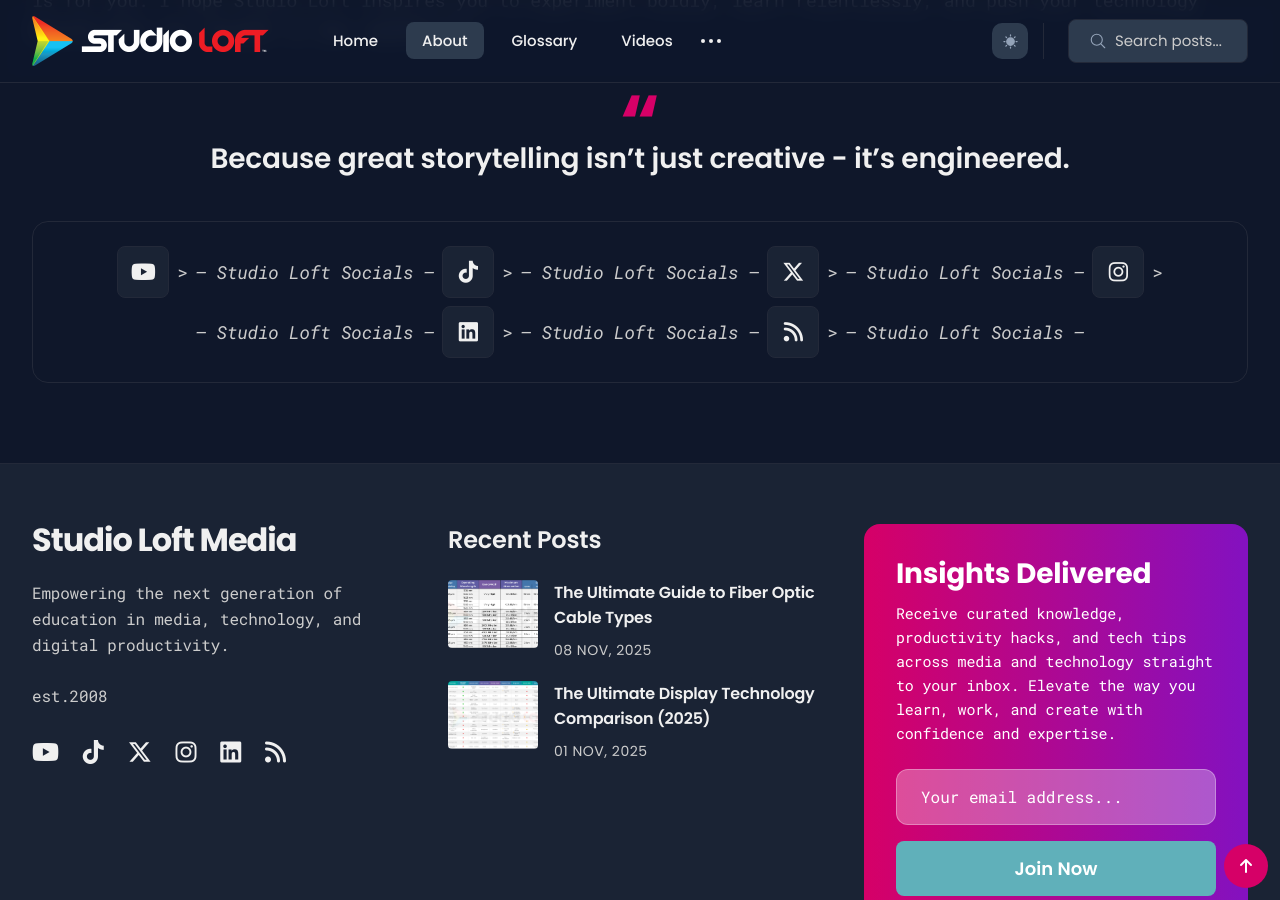
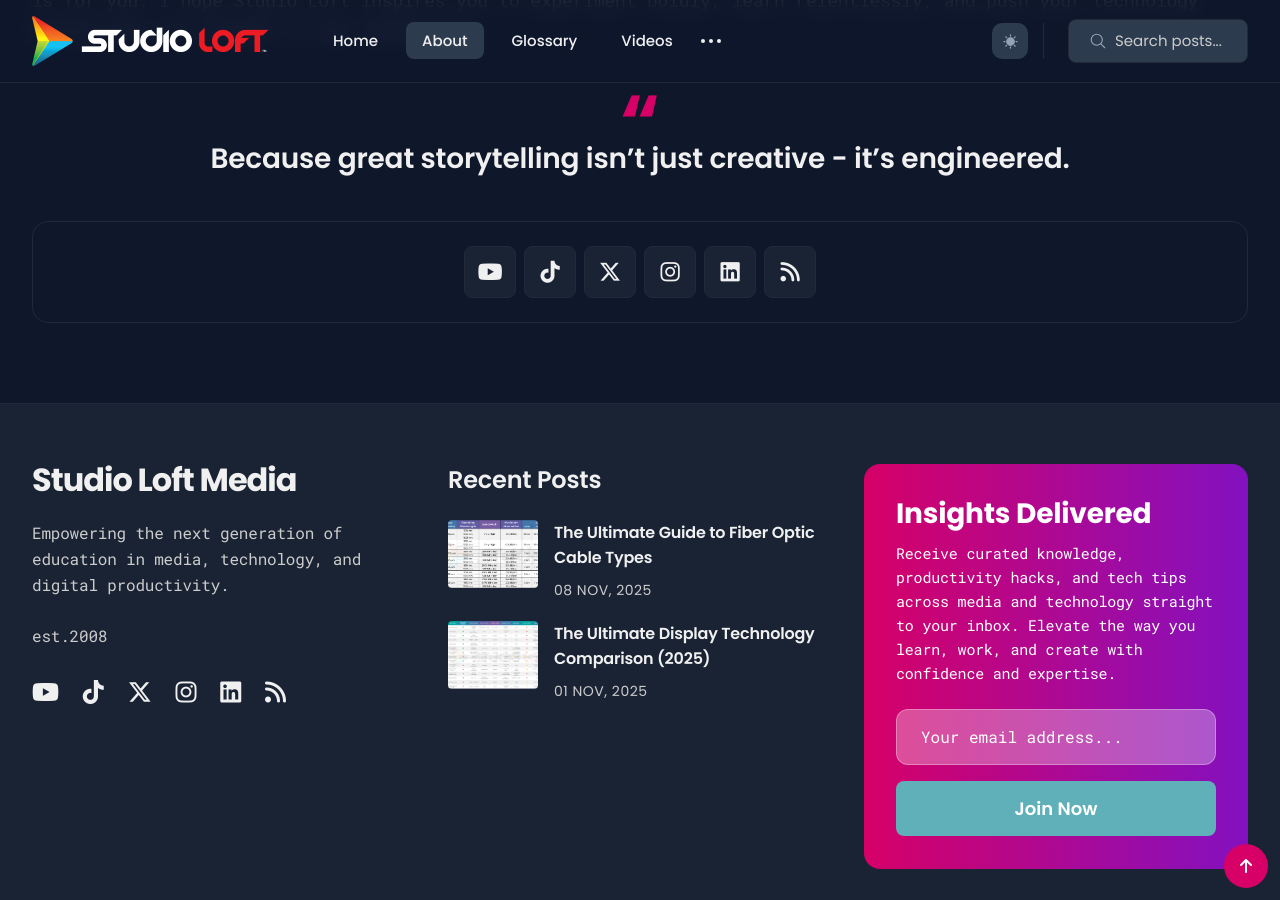
Before and after one commit to studioloft/studioloft.github.io, a Jekyll site: the page built from _pages/about.md, in a window 1280 px wide and 900 px high, scrolled down 1697 px. Built offline with Jekyll 4.4.1, drawn with Linux system fonts in a browser that asks for light colours.

Commit message:
remove socials text

```diff
--- a/_pages/about.md
+++ b/_pages/about.md
@@ -75,7 +75,6 @@ Whether you're a student, a working creative, a future broadcast engineer or cur
       <a class="widget-social__link" href="{{ social.link }}" target="_blank" rel="noopener"
         aria-label="{{ social.name }} link"><i class="{{ social.icon }}"></i></a>
     </li>
-    > <cite>– Studio Loft Socials –</cite>
     {% endfor %}
   </ul>
 </div>
```
